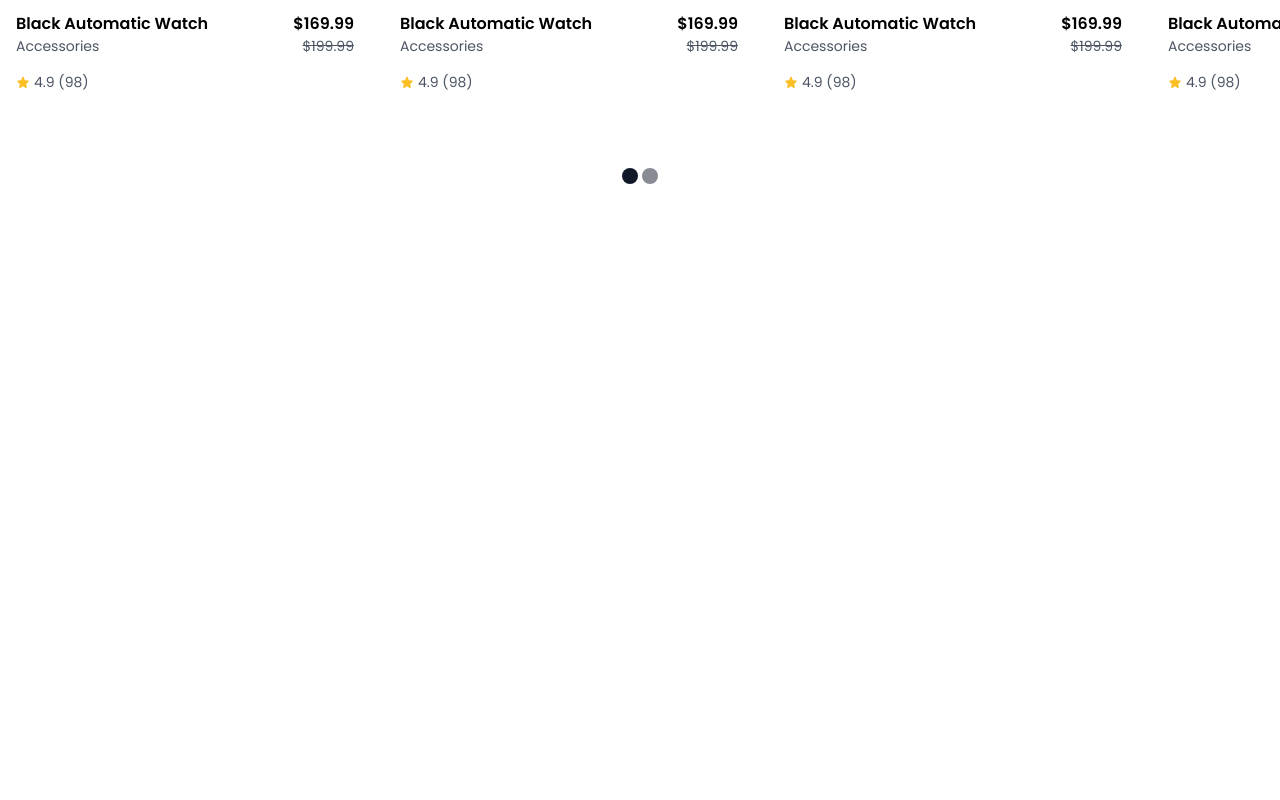
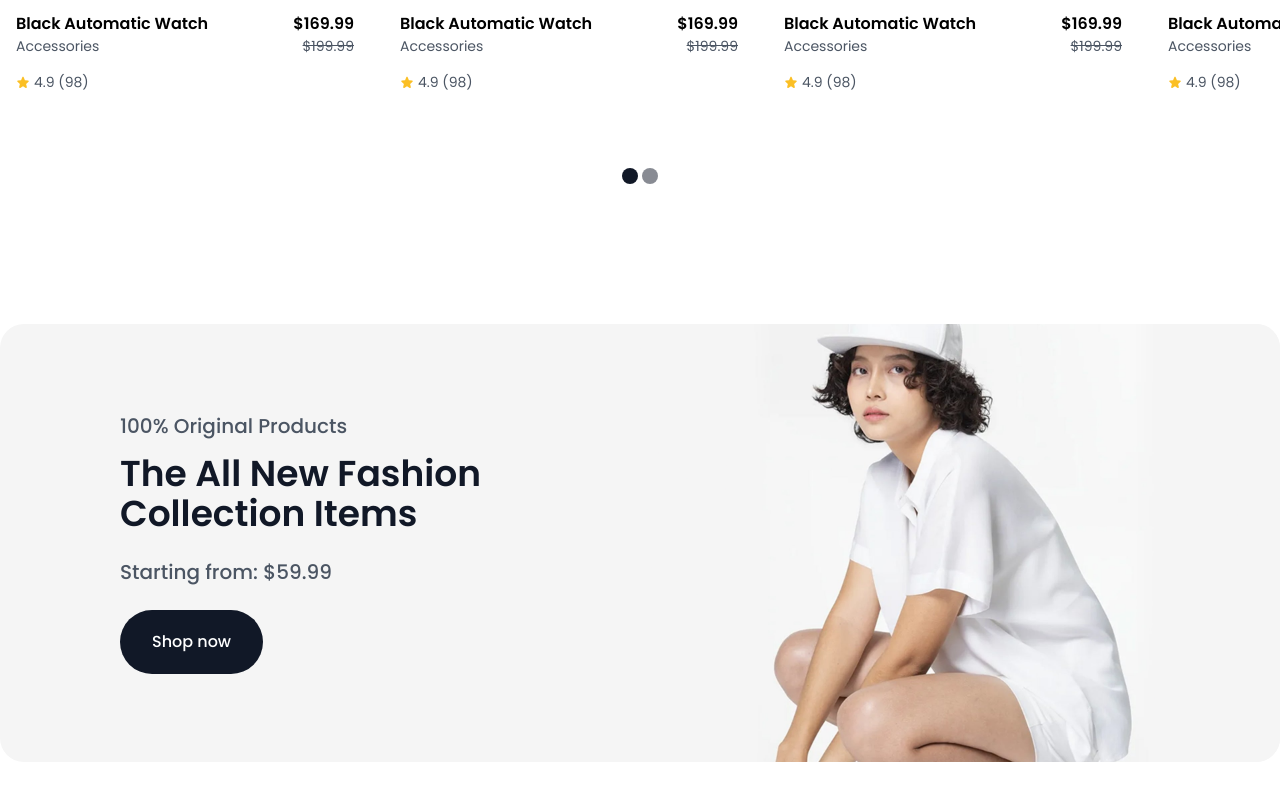
Before and after one commit to NurAlam123/kroniq, a React (Vite) app: page / in a window 1280 px wide. Shown: the part 2749-3549 px from the top of the page. Before the commit the page ends 3021 px from the top, so only its background shows below. Built offline with nearby package versions, Linux system fonts and the light colour scheme.

Commit message:
feat(home): add call to action section

```diff
--- a/src/App.tsx
+++ b/src/App.tsx
@@ -1,6 +1,7 @@
 import Navbar from "./components/layout/Navbar";
 import BestSellers from "./pages/Home/BestSellers";
 import BrandInfo from "./pages/Home/BrandInfo";
+import CallToAction from "./pages/Home/CallToAction";
 import Collections from "./pages/Home/Collections";
 import Hero from "./pages/Home/Hero";
 import Recommendations from "./pages/Home/Recommendations";
@@ -15,6 +16,7 @@ function App() {
         <Collections />
         <Recommendations />
         <BestSellers />
+        <CallToAction />
       </div>
     </div>
   );
--- a/src/components/common/Button.tsx
+++ b/src/components/common/Button.tsx
@@ -6,7 +6,7 @@ const Button = ({
 }: ButtonHTMLAttributes<HTMLButtonElement>) => {
   return (
     <button
-      className={`w-fit rounded-full bg-[#111827] py-5 px-8 text-white font-medium flex items-center justify-center gap-2 active:scale-95 transition-[scale] ${className}`}
+      className={`w-fit rounded-full bg-[#111827] hover:bg-[#111827]/90 py-5 px-8 text-white font-medium flex items-center justify-center gap-2 active:scale-95 transition-all ${className}`}
       {...props}
     />
   );
--- /dev/null
+++ b/src/pages/Home/CallToAction.tsx
@@ -0,0 +1,31 @@
+import Button from "../../components/common/Button";
+import Image from "../../components/common/Image";
+
+const CallToAction = () => {
+  return (
+    <div className="my-[52px] h-[438px] bg-[#f5f5f5] rounded-[24px] overflow-hidden relative">
+      <Image
+        src="/call-to-action.png"
+        alt="call to action"
+        className="absolute left-1/2 w-full"
+      />
+
+      <div className="mx-[120px] flex items-center h-full">
+        <div>
+          <p className="text-[20px]/[28px] text-[#4b5563] font-medium mb-3.5">
+            100% Original Products
+          </p>
+          <p className="text-[36px]/[40px] text-[#111827] w-[362px] font-semibold mb-6">
+            The All New Fashion Collection Items
+          </p>
+          <p className="text-[20px]/[28px] text-[#4b5563] font-medium mb-6">
+            Starting from: $59.99
+          </p>
+          <Button className="px-8">Shop now</Button>
+        </div>
+      </div>
+    </div>
+  );
+};
+
+export default CallToAction;
```
Also changed, not shown: public/call-to-action.png (added).
